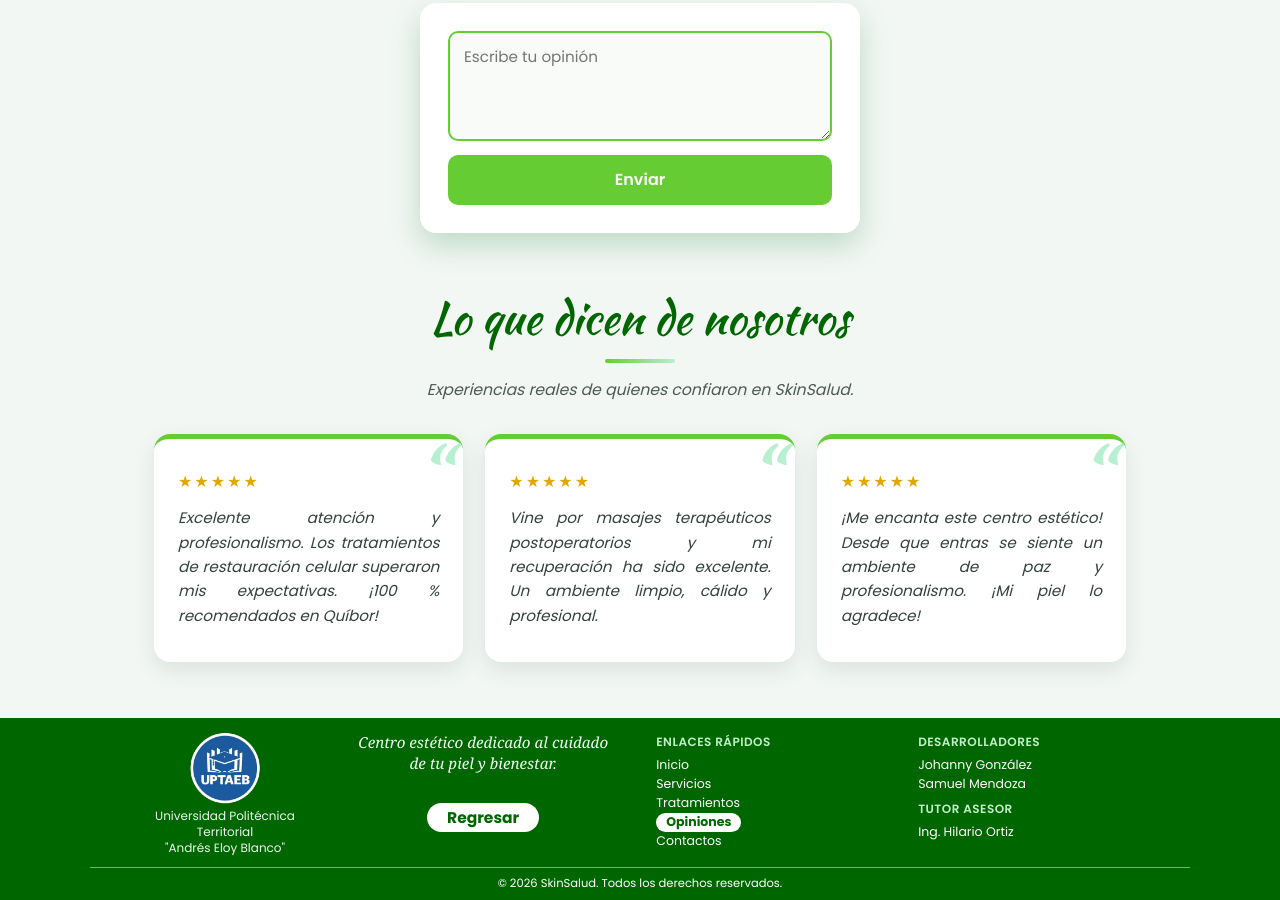
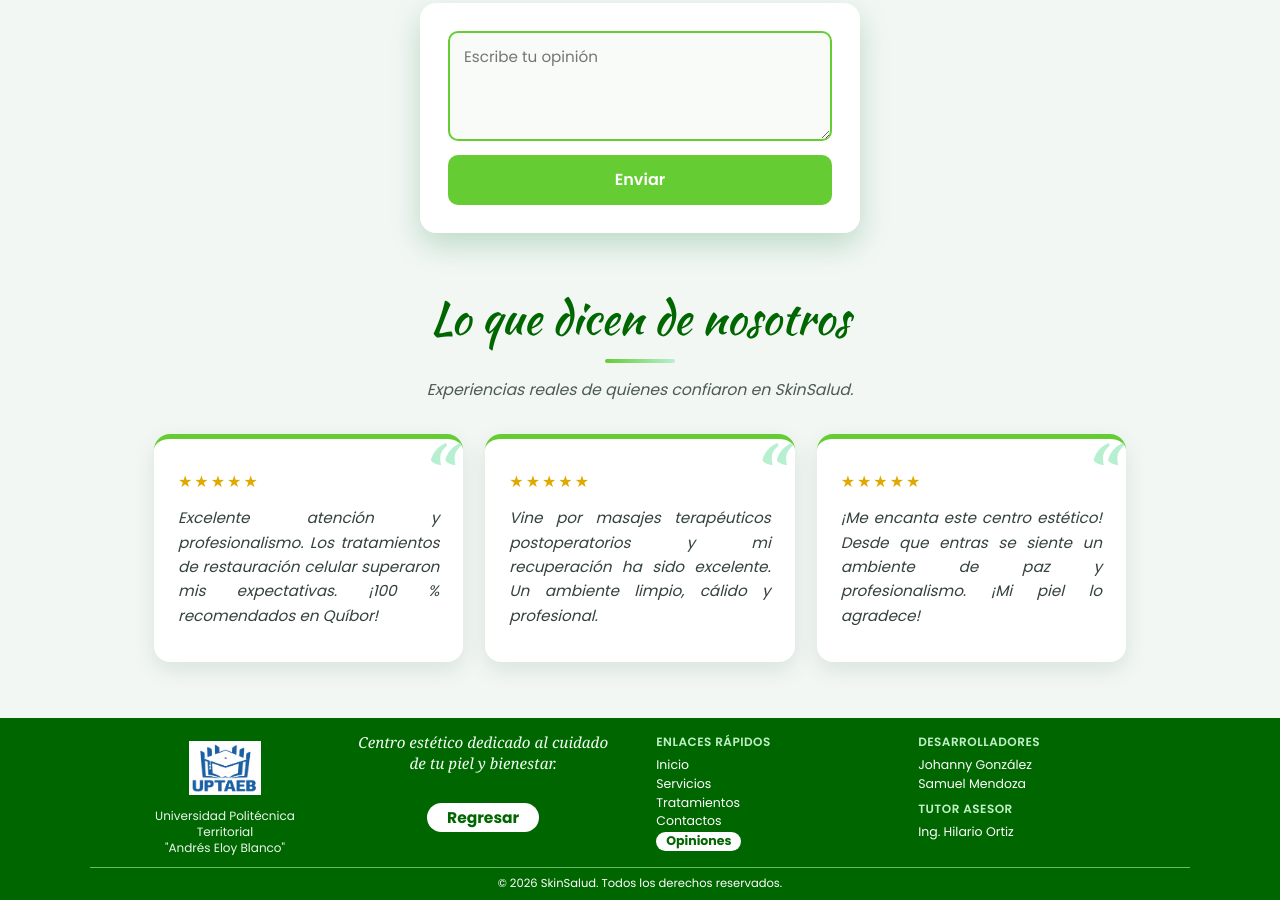
Before and after one commit to JSDragomix/pagina-web-skin-salud, a plain HTML site: page opiniones.html in a window 1280 px wide. Shown: the part 287-1187 px from the top of the page. Drawn offline with Linux system fonts and the light colour scheme; a web font is replaced by a local one.

Commit message:
Add files via upload

```diff
--- a/opiniones.html
+++ b/opiniones.html
@@ -68,7 +68,7 @@
     <footer class="footer">
         <div class="footer-contenedor">
             <div class="footer-uni">
-                <img src="imagenes/logo_universidad.png" width="84" height="84" alt="Logo de la Universidad Politécnica Territorial Andrés Eloy Blanco (UPTAEB)">
+                <img src="imagenes/logo_universidad.jpg" width="84" height="84" alt="Logo de la Universidad Politécnica Territorial Andrés Eloy Blanco (UPTAEB)">
                 <p class="footer-uni-nombre">Universidad Politécnica Territorial<br>"Andrés Eloy Blanco"</p>
             </div>
 
@@ -86,8 +86,8 @@
                     <li><a href="index.html">Inicio</a></li>
                     <li><a href="servicios.html">Servicios</a></li>
                     <li><a href="tratamientos.html">Tratamientos</a></li>
-                    <li class="aqui-yo">Opiniones</li>
-                    <li><a href="contactos.html">Contactos</a></li>
+                    <li><a href="contactos.html">Contactos</a>
+                    </li><li class="aqui-yo">Opiniones</li>
                 </ul>
             </nav>
 
```
Also changed, not shown: contactos.html (+2 -2 lines), index.html (+3 -3 lines), servicios.html (+2 -2 lines), tratamientos.html (+2 -2 lines), imagenes/logo_universidad.jpg (added).
